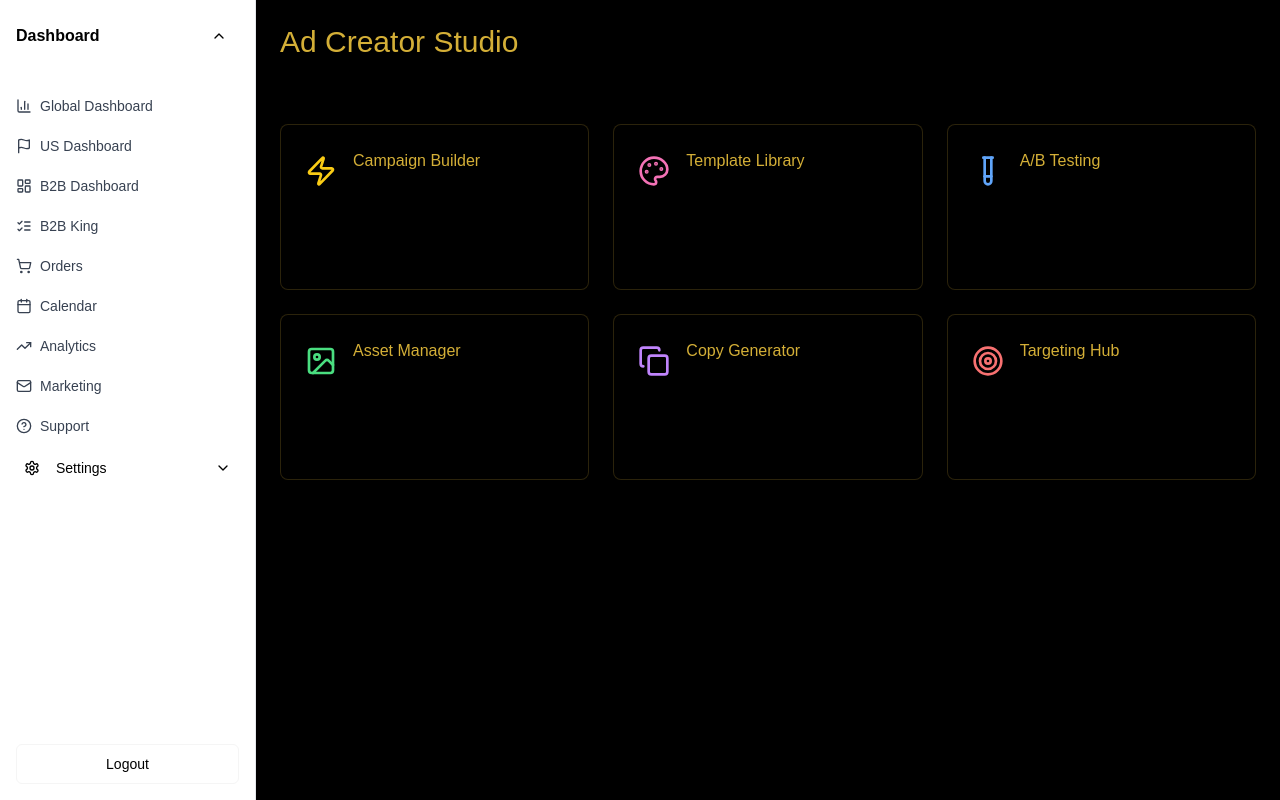
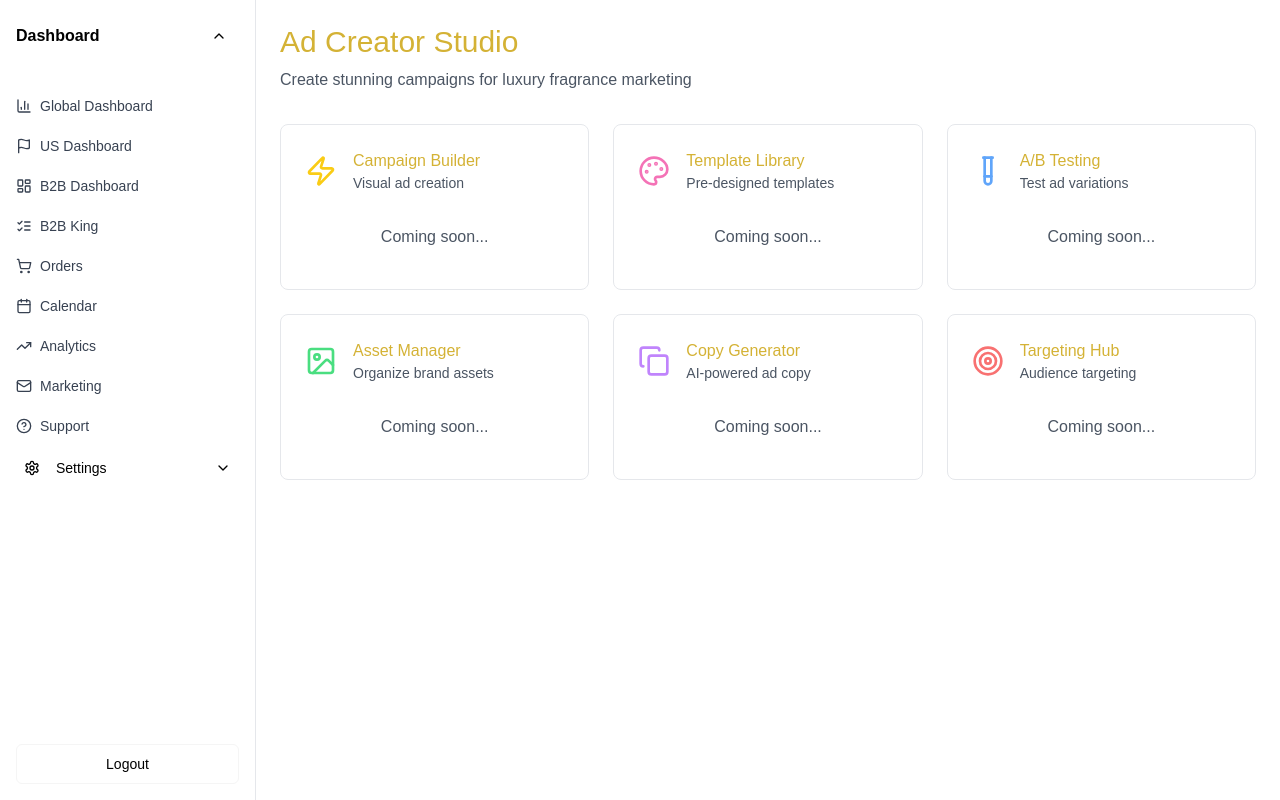
Before and after one commit to daisymilan/minnewyork, a React (Vite) app: page /ad-creator in a window 1280 px wide. Built offline with nearby package versions, Linux system fonts and the light colour scheme.

Commit message:
Fix: Apply global styling changes
Apply Arial font and white background with black text to all pages.

```diff
--- a/src/pages/AdCreatorDashboard.tsx
+++ b/src/pages/AdCreatorDashboard.tsx
@@ -12,7 +12,7 @@ const AdCreatorDashboard = () => {
   };
 
   return (
-    <div className="flex min-h-screen bg-luxury-black text-luxury-cream">
+    <div className="flex min-h-screen bg-white text-black">
       <DashboardSidebar
         isCollapsed={sidebarCollapsed}
         toggleSidebar={toggleSidebar}
@@ -21,85 +21,85 @@ const AdCreatorDashboard = () => {
       <div className="flex-1 overflow-auto">
         <div className="p-6">
           <div className="mb-8">
-            <h1 className="text-3xl font-display text-luxury-gold mb-2">Ad Creator Studio</h1>
-            <p className="text-luxury-cream/60">Create stunning campaigns for luxury fragrance marketing</p>
+            <h1 className="text-3xl font-sans text-primary mb-2">Ad Creator Studio</h1>
+            <p className="text-gray-600">Create stunning campaigns for luxury fragrance marketing</p>
           </div>
 
           <div className="grid grid-cols-1 md:grid-cols-2 lg:grid-cols-3 gap-6">
-            <LuxuryCard className="p-6">
+            <LuxuryCard className="p-6 bg-white border border-gray-200">
               <div className="flex items-center space-x-4 mb-4">
                 <Zap className="h-8 w-8 text-yellow-400" />
                 <div>
-                  <h3 className="font-display text-luxury-gold">Campaign Builder</h3>
-                  <p className="text-sm text-luxury-cream/60">Visual ad creation</p>
+                  <h3 className="font-sans text-primary">Campaign Builder</h3>
+                  <p className="text-sm text-gray-600">Visual ad creation</p>
                 </div>
               </div>
-              <div className="text-center py-4 text-luxury-cream/60">
+              <div className="text-center py-4 text-gray-600">
                 <p>Coming soon...</p>
               </div>
             </LuxuryCard>
 
-            <LuxuryCard className="p-6">
+            <LuxuryCard className="p-6 bg-white border border-gray-200">
               <div className="flex items-center space-x-4 mb-4">
                 <Palette className="h-8 w-8 text-pink-400" />
                 <div>
-                  <h3 className="font-display text-luxury-gold">Template Library</h3>
-                  <p className="text-sm text-luxury-cream/60">Pre-designed templates</p>
+                  <h3 className="font-sans text-primary">Template Library</h3>
+                  <p className="text-sm text-gray-600">Pre-designed templates</p>
                 </div>
               </div>
-              <div className="text-center py-4 text-luxury-cream/60">
+              <div className="text-center py-4 text-gray-600">
                 <p>Coming soon...</p>
               </div>
             </LuxuryCard>
 
-            <LuxuryCard className="p-6">
+            <LuxuryCard className="p-6 bg-white border border-gray-200">
               <div className="flex items-center space-x-4 mb-4">
                 <TestTube className="h-8 w-8 text-blue-400" />
                 <div>
-                  <h3 className="font-display text-luxury-gold">A/B Testing</h3>
-                  <p className="text-sm text-luxury-cream/60">Test ad variations</p>
+                  <h3 className="font-sans text-primary">A/B Testing</h3>
+                  <p className="text-sm text-gray-600">Test ad variations</p>
                 </div>
               </div>
-              <div className="text-center py-4 text-luxury-cream/60">
+              <div className="text-center py-4 text-gray-600">
                 <p>Coming soon...</p>
               </div>
             </LuxuryCard>
 
-            <LuxuryCard className="p-6">
+            <LuxuryCard className="p-6 bg-white border border-gray-200">
               <div className="flex items-center space-x-4 mb-4">
                 <Image className="h-8 w-8 text-green-400" />
                 <div>
-                  <h3 className="font-display text-luxury-gold">Asset Manager</h3>
-                  <p className="text-sm text-luxury-cream/60">Organize brand assets</p>
+                  <h3 className="font-sans text-primary">Asset Manager</h3>
+                  <p className="text-sm text-gray-600">Organize brand assets</p>
                 </div>
               </div>
-              <div className="text-center py-4 text-luxury-cream/60">
+              <div className="text-center py-4 text-gray-600">
                 <p>Coming soon...</p>
               </div>
             </LuxuryCard>
 
-            <LuxuryCard className="p-6">
+            <LuxuryCard className="p-6 bg-white border border-gray-200">
               <div className="flex items-center space-x-4 mb-4">
                 <Copy className="h-8 w-8 text-purple-400" />
                 <div>
-                  <h3 className="font-display text-luxury-gold">Copy Generator</h3>
-                  <p className="text-sm text-luxury-cream/60">AI-powered ad copy</p>
+                  <h3 className="font-sans text-primary">Copy Generator</h3>
+                  <p className="text-sm text-gray-600">AI-powered ad copy</p>
                 </div>
               </div>
-              <div className="text-center py-4 text-luxury-cream/60">
+              <div className="text-center py-4 text-gray-600">
                 <p>Coming soon...</p>
               </div>
             </LuxuryCard>
 
-            <LuxuryCard className="p-6">
+            <LuxuryCard className="p-6 bg-white border border-gray-200">
               <div className="flex items-center space-x-4 mb-4">
                 <Target className="h-8 w-8 text-red-400" />
                 <div>
-                  <h3 className="font-display text-luxury-gold">Targeting Hub</h3>
-                  <p className="text-sm text-luxury-cream/60">Audience targeting</p>
+                  <h3 className="font-sans text-primary">Targeting Hub</h3>
+                  <p className="text-sm text-gray-600">Audience targeting</p>
                 </div>
               </div>
-              <div className="text-center py-4 text-luxury-cream/60">
+              <div className="text-center py-4 text-gray-600">
                 <p>Coming soon...</p>
               </div>
             </LuxuryCard>
--- a/src/pages/DashboardUS.tsx
+++ b/src/pages/DashboardUS.tsx
@@ -25,7 +25,7 @@ const DashboardUS = () => {
   // Initialize US webhook event listeners
   useWebhookEventsUS();
 
-  // Fetch US dashboard data using the US-specific API endpoints
+  // all the data fetching logic
   const { data: overviewData, isLoading: overviewLoading } = useQuery({
     queryKey: ['dashboardOverviewUS'],
     queryFn: dashboardUSApi.getOverview,
@@ -112,6 +112,7 @@ const DashboardUS = () => {
     ]
   };
 
+  // helper functions
   const getStatusColor = (status: string) => {
     switch (status.toLowerCase()) {
       case 'delivered': return 'bg-green-500/10 text-green-500';
--- a/src/pages/SupportDashboard.tsx
+++ b/src/pages/SupportDashboard.tsx
@@ -12,7 +12,7 @@ const SupportDashboard = () => {
   };
 
   return (
-    <div className="flex min-h-screen bg-luxury-black text-luxury-cream">
+    <div className="flex min-h-screen bg-white text-black">
       <DashboardSidebar
         isCollapsed={sidebarCollapsed}
         toggleSidebar={toggleSidebar}
@@ -21,46 +21,46 @@ const SupportDashboard = () => {
       <div className="flex-1 overflow-auto">
         <div className="p-6">
           <div className="mb-8">
-            <h1 className="text-3xl font-display text-luxury-gold mb-2">Customer Support</h1>
-            <p className="text-luxury-cream/60">Manage customer inquiries and support tickets</p>
+            <h1 className="text-3xl font-sans text-primary mb-2">Customer Support</h1>
+            <p className="text-gray-600">Manage customer inquiries and support tickets</p>
           </div>
 
           <div className="grid grid-cols-1 md:grid-cols-2 lg:grid-cols-3 gap-6">
-            <LuxuryCard className="p-6">
+            <LuxuryCard className="p-6 bg-white border border-gray-200">
               <div className="flex items-center space-x-4 mb-4">
                 <MessageSquare className="h-8 w-8 text-blue-400" />
                 <div>
-                  <h3 className="font-display text-luxury-gold">Live Chat</h3>
-                  <p className="text-sm text-luxury-cream/60">Real-time support</p>
+                  <h3 className="font-sans text-primary">Live Chat</h3>
+                  <p className="text-sm text-gray-600">Real-time support</p>
                 </div>
               </div>
-              <div className="text-center py-4 text-luxury-cream/60">
+              <div className="text-center py-4 text-gray-600">
                 <p>Coming soon...</p>
               </div>
             </LuxuryCard>
 
-            <LuxuryCard className="p-6">
+            <LuxuryCard className="p-6 bg-white border border-gray-200">
               <div className="flex items-center space-x-4 mb-4">
                 <Mail className="h-8 w-8 text-green-400" />
                 <div>
-                  <h3 className="font-display text-luxury-gold">Email Support</h3>
-                  <p className="text-sm text-luxury-cream/60">Ticket management</p>
+                  <h3 className="font-sans text-primary">Email Support</h3>
+                  <p className="text-sm text-gray-600">Ticket management</p>
                 </div>
               </div>
-              <div className="text-center py-4 text-luxury-cream/60">
+              <div className="text-center py-4 text-gray-600">
                 <p>Coming soon...</p>
               </div>
             </LuxuryCard>
 
-            <LuxuryCard className="p-6">
+            <LuxuryCard className="p-6 bg-white border border-gray-200">
               <div className="flex items-center space-x-4 mb-4">
                 <HelpCircle className="h-8 w-8 text-purple-400" />
                 <div>
-                  <h3 className="font-display text-luxury-gold">Knowledge Base</h3>
-                  <p className="text-sm text-luxury-cream/60">FAQ & articles</p>
+                  <h3 className="font-sans text-primary">Knowledge Base</h3>
+                  <p className="text-sm text-gray-600">FAQ & articles</p>
                 </div>
               </div>
-              <div className="text-center py-4 text-luxury-cream/60">
+              <div className="text-center py-4 text-gray-600">
                 <p>Coming soon...</p>
               </div>
             </LuxuryCard>
```
Also changed, not shown: src/pages/AnalyticsDashboard.tsx (+15 -15 lines), src/pages/CalendarDashboard.tsx (+15 -15 lines), src/pages/MarketingDashboard.tsx (+14 -14 lines).
